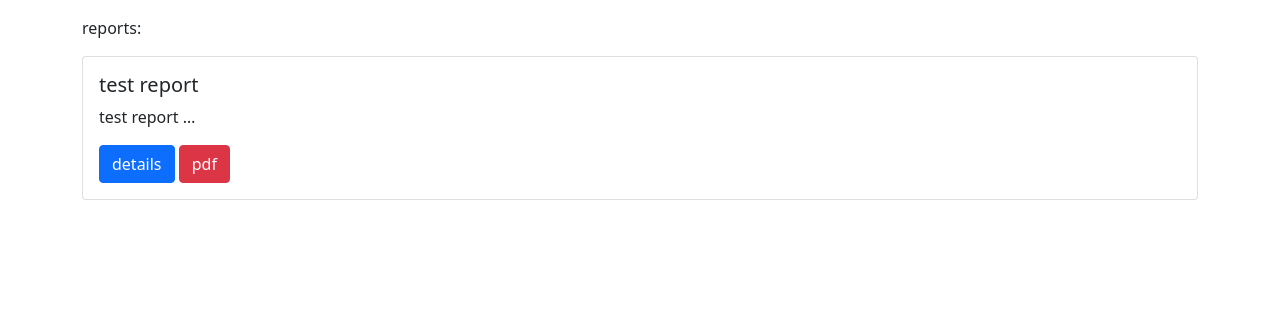
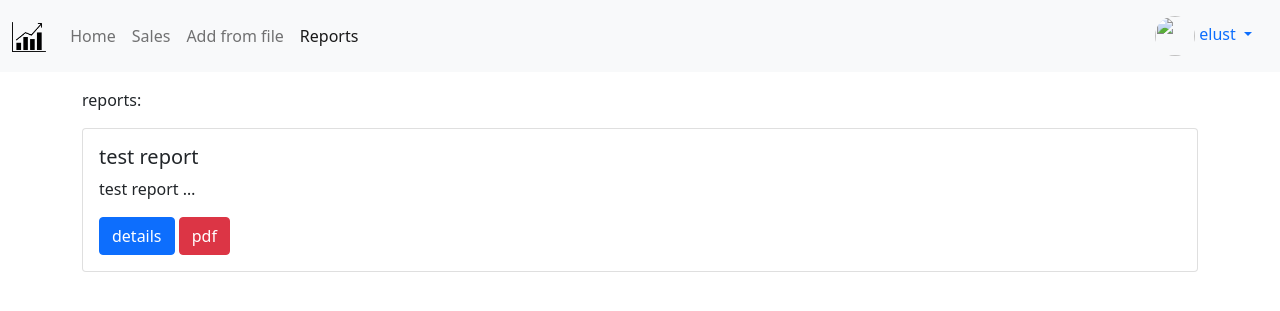
Before and after one commit to kr1sha/test_py, a Django app: page /reports/ in a window 1280 px wide. Shown: the top 311 px of the page. Run offline with Django 4.2, Linux system fonts and the light colour scheme; a user stored in the database is signed in; data comes from the database, SQL or seed files in the repository; some libraries are stand-ins or nearby versions.

Commit message:
add navbar

```diff
--- a/report_proj/static/css/style.css
+++ b/report_proj/static/css/style.css
@@ -12,8 +12,19 @@
     background-color: #f5f5f5;
 }
 
+.avatar-small {
+    height: 40px;
+    width: 40px;
+    border-radius: 50%;
+}
+
 .avatar-big {
     height: 200px;
     width: 200px;
     border-radius: 50%;
 }
+
+.logo-sm {
+    height: 30px;
+    width: auto;
+}
--- a/report_proj/templates/base.html
+++ b/report_proj/templates/base.html
@@ -27,7 +27,7 @@
     <title>Report app | {% block title %}{% endblock title %}</title>
   </head>
   <body>
-    {% comment %}{% include 'inc/_navbar.html' %}{% endcomment %}
+    {% include 'inc/_navbar.html' %}
     <div class="container mt-3 mb-3">
         {% block content %}
         {% endblock content %}
--- a/report_proj/templates/inc/_navbar.html
+++ b/report_proj/templates/inc/_navbar.html
@@ -1,10 +1,41 @@
-<!DOCTYPE html>
-<html lang="en">
-<head>
-    <meta charset="UTF-8">
-    <title>Title</title>
-</head>
-<body>
+{% load static %}
 
-</body>
-</html>
+{% url 'sales:home' as path_to_home %}
+{% url 'sales:list' as path_to_sales %}
+{% url 'sales:from-file' as path_to_from_file %}
+{% url 'reports:list' as path_to_reports %}
+{% url 'profiles:main' as path_to_profiles %}
+
+<nav class="navbar navbar-expand-lg navbar-light bg-light">
+  <div class="container-fluid">
+    <a class="navbar-brand" href="{% url 'sales:home' %}"><img src="{% static 'img/logo.png' %}" class="logo-sm"></a>
+
+    <div class="collapse navbar-collapse" id="navbarNav">
+      <ul class="navbar-nav">
+        <li class="nav-item">
+          <a class="nav-link {% if request.path == path_to_home %}active{% endif %} " href="{% url 'sales:home' %}">Home</a>
+        </li>
+        <li class="nav-item">
+          <a class="nav-link {% if request.path == path_to_sales %}active{% endif %}" href="{% url 'sales:list' %}">Sales</a>
+        </li>
+        <li class="nav-item">
+          <a class="nav-link {% if request.path == path_to_from_file %}active{% endif %}" href="{% url 'sales:from-file' %}">Add from file</a>
+        </li>
+        <li class="nav-item">
+          <a class="nav-link {% if request.path == path_to_reports %}active{% endif %}" href="{% url 'reports:list' %}">Reports</a>
+        </li>
+      </ul>
+    </div>
+    {% if request.user.is_authenticated %}
+      <div class="nav-item dropdown">
+        <div class="nav-link dropdown-toggle" id="navbarDropdownMenuLink" role="button" data-bs-toggle="dropdown" aria-expanded="false">
+          <img src="{{ request.user.profile.avatar.url }}" class="avatar-small">&nbsp;{{request.user}}
+        </div>
+        <ul class="dropdown-menu" aria-labelledby="navbarDropdownMenuLink">
+          <li><a class="dropdown-item {% if request.path == path_to_profiles %}active{% endif %}" href="{% url 'profiles:main' %}">Profile</a></li>
+          <li><a class="dropdown-item" href="{% url 'logout' %}">Logout</a></li>
+        </ul>
+      </div>
+    {% endif %}
+  </div>
+</nav>
```
Also changed, not shown: report_proj/static/img/logo.png (added).
